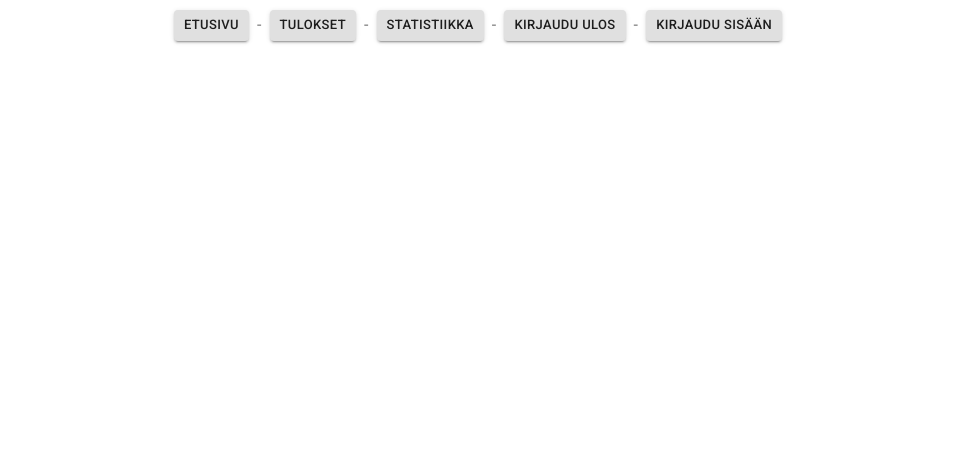
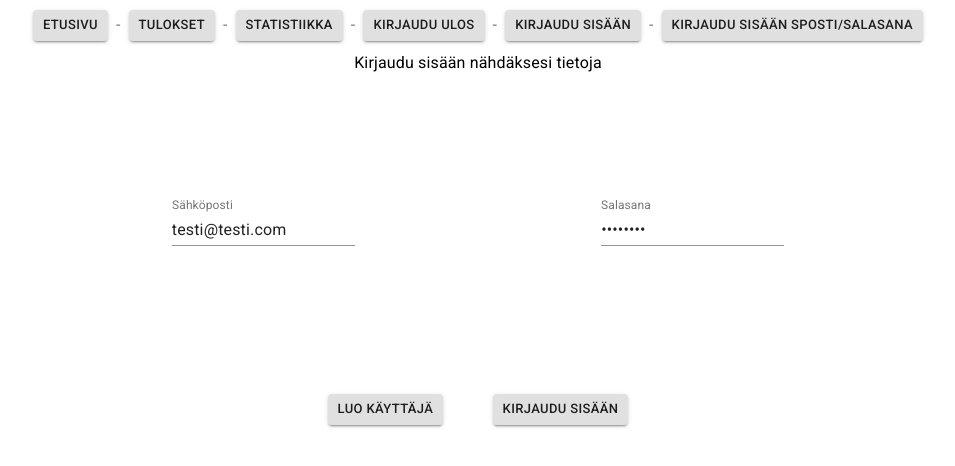
Before and after one commit to Rikkerikardo/vetoseuranta, a React (Create React App) app: page /kirjaudu in a window 1280 px wide. Shown: the top 466 px of the page, without its empty margins (162-1117 px from the left). Built offline with nearby package versions, Linux system fonts and the light colour scheme; no server answers; what react-fusioncharts would draw is missing.

Commit message:
login/create account with email

```diff
--- a/src/App.js
+++ b/src/App.js
@@ -14,20 +14,26 @@ import Button from "@material-ui/core/Button"
 import firebase from "firebase/app"
 import "firebase/database"
 import "firebase/auth"
+import LoginPage from "./components/authentication/login"
+import { Typography } from "@material-ui/core"
 
 const App = () => {
   const dispatch = useDispatch()
   const [tulokset, setTulokset] = useState([])
   const [pankki, setPankki] = useState([])
   const [user, setUser] = useState(null)
+  const [login, setLogin] = useState(false)
 
   useEffect(() => {
     if (process.env.NODE_ENV === "development") {
+      console.log("user", user)
+
       firebase.auth().onAuthStateChanged((loggeduser) => {
         if (loggeduser) {
-          console.log("logged in as ", loggeduser.displayName)
+          console.log("logged in as ", loggeduser.email)
           testiAlustus()
-          setUser(loggeduser)
+          setUser(loggeduser.email)
+          setLogin(true)
         } else {
           console.log("not logged in")
         }
@@ -50,6 +56,7 @@ const App = () => {
   }, [user])
 
   const testiAlustus = () => {
+    console.log("alustetaan")
     db.ref("131AFzDNKGGOL3VON6Bi474UIEUOfZuRdLmWuWCgjJF4/TestiDBTulokset").on(
       "value",
       (querySnapShot) => {
@@ -79,18 +86,14 @@ const App = () => {
       "value",
       (querySnapShot) => {
         const data = querySnapShot.val() ? querySnapShot.val() : {}
-        const aputaulukko = []
-        for (let index = 1; index < data.length; index++) {
-          const tiedot = {
-            Kassa: data[index].Kassa,
-            Riku: data[index].Riku,
-            Panu: data[index].Panu,
-            Valtteri: data[index].Valtteri,
-            Mikko: data[index].Mikko,
-          }
-          aputaulukko.push(tiedot)
+        const tiedot = {
+          Kassa: data[1].Kassa,
+          Pelaaja1: data[1].pelaaja1,
+          Pelaaja2: data[1].pelaaja2,
+          Pelaaja3: data[1].pelaaja3,
+          Pelaaja4: data[1].pelaaja4,
         }
-        setPankki(aputaulukko)
+        setPankki(tiedot)
       }
     )
   }
@@ -146,6 +149,7 @@ const App = () => {
         setTulokset([])
         setPankki([])
         setUser(null)
+        setLogin(false)
       })
   }
 
@@ -153,6 +157,7 @@ const App = () => {
     const provider = new firebase.auth.GoogleAuthProvider()
     provider.addScope("https://www.googleapis.com/auth/contacts.readonly")
     firebase.auth().signInWithRedirect(provider)
+    setLogin(true)
   }
 
   return (
@@ -192,7 +197,17 @@ const App = () => {
         >
           Kirjaudu sisään
         </Button>
+        <Link style={{ textDecoration: "none" }} to="/kirjaudu">
+          <Button variant="contained" size="small">
+            Kirjaudu sisään sposti/salasana
+          </Button>
+        </Link>
       </Breadcrumbs>
+      {login ? (
+        <Typography align="center">Kirjauduttu sisään käyttäjällä {user}</Typography>
+      ) : (
+        <Typography align="center">Kirjaudu sisään nähdäksesi tietoja</Typography>
+      )}
 
       <Switch>
         <React.Fragment>
@@ -201,6 +216,9 @@ const App = () => {
           </Route>
           <Route path="/statistiikka">
             <StatisticsPage />
+          </Route>
+          <Route path="/kirjaudu">
+            <LoginPage />
           </Route>
           <Route exact path="/">
             <HomePage />
--- /dev/null
+++ b/src/components/authentication/login.js
@@ -0,0 +1,91 @@
+/* eslint-disable linebreak-style */
+import React from "react"
+import { useSelector } from "react-redux"
+import Container from "@material-ui/core/Container"
+import { Button, TextField } from "@material-ui/core"
+import firebase from "firebase/app"
+import "firebase/database"
+import "firebase/auth"
+
+const LoginPage = () => {
+  const user = useSelector((state) => state.user)
+
+  const createUser = () => {
+    const username = document.getElementById("username").value
+    const password = document.getElementById("password").value
+
+    firebase
+      .auth()
+      .createUserWithEmailAndPassword(username, password)
+      .then((userCredential) => {
+        const user = userCredential.user
+        console.log(user)
+      })
+  }
+
+  const logIn = () => {
+    const username = document.getElementById("username").value
+    const password = document.getElementById("password").value
+
+    firebase
+      .auth()
+      .signInWithEmailAndPassword(username, password)
+      .then((userCredential) => {
+        const user = userCredential.user
+        console.log(user)
+      })
+  }
+
+  if (user == null) {
+    return (
+      <Container maxWidth="lg" align="center">
+        <form noValidate autoComplete="off">
+          <TextField
+            id="username"
+            label="Sähköposti"
+            defaultValue="testi@testi.com"
+            style={{
+              margin: "10%",
+            }}
+          />
+          <TextField
+            id="password"
+            label="Salasana"
+            type="password"
+            defaultValue="testaaja"
+            style={{
+              margin: "10%",
+            }}
+          />
+        </form>
+        <Button
+          variant="contained"
+          size="small"
+          onClick={() => {
+            createUser()
+          }}
+          style={{
+            margin: "2%",
+          }}
+        >
+          Luo käyttäjä
+        </Button>
+        <Button
+          variant="contained"
+          size="small"
+          onClick={() => {
+            logIn()
+          }}
+          style={{
+            margin: "2%",
+          }}
+        >
+          Kirjaudu sisään
+        </Button>
+      </Container>
+    )
+  } else {
+    return <Container> </Container>
+  }
+}
+export default LoginPage
--- a/src/components/home/homepage.js
+++ b/src/components/home/homepage.js
@@ -10,7 +10,7 @@ const HomePage = () => {
   const user = useSelector((state) => state.user)
 
   if (user == null) {
-    return <Container align="center">Kirjaudu sisään nähdäksesi tietoja</Container>
+    return <Container> </Container>
   } else {
     if (!matches) return <CircularProgress />
 
--- a/src/components/home/kassa.js
+++ b/src/components/home/kassa.js
@@ -2,14 +2,14 @@ import React from "react"
 import Card from "@material-ui/core/Card"
 import CardContent from "@material-ui/core/CardContent"
 import Typography from "@material-ui/core/Typography"
-import {useSelector} from "react-redux"
+import { useSelector } from "react-redux"
 import List from "@material-ui/core/List"
 import ListItem from "@material-ui/core/ListItem"
 import ListItemText from "@material-ui/core/ListItemText"
 import Divider from "@material-ui/core/Divider"
 import Avatar from "@material-ui/core/Avatar"
 import CircularProgress from "@material-ui/core/CircularProgress"
-import {Paper} from "@material-ui/core"
+import { Paper } from "@material-ui/core"
 
 const Kassa = () => {
   const kassa = useSelector((state) => state.kassa)
@@ -25,7 +25,7 @@ const Kassa = () => {
     )
   }
 
-  const bank = Number(kassa[0].Kassa).toFixed(2)
+  const bank = Number(kassa.Kassa).toFixed(2)
 
   const pelaajienKassat = () => {
     return (
@@ -35,7 +35,7 @@ const Kassa = () => {
             style={{
               textAlign: "center",
             }}
-            primary={`Riku ${Number(kassa[0].Riku).toFixed(2)}€`}
+            primary={`Erkki Esimerkki ${Number(kassa.Pelaaja1).toFixed(2)}€`}
           />
         </ListItem>
         <Divider />
@@ -44,7 +44,7 @@ const Kassa = () => {
             style={{
               textAlign: "center",
             }}
-            primary={`Panu ${Number(kassa[0].Panu).toFixed(2)}€`}
+            primary={`Matti Meikäläinen ${Number(kassa.Pelaaja2).toFixed(2)}€`}
           />
         </ListItem>
         <ListItem button>
@@ -52,7 +52,7 @@ const Kassa = () => {
             style={{
               textAlign: "center",
             }}
-            primary={`Valtteri ${Number(kassa[0].Valtteri).toFixed(2)}€`}
+            primary={`Maija Meikäläinen ${Number(kassa.Pelaaja3).toFixed(2)}€`}
           />
         </ListItem>
         <Divider light />
@@ -61,7 +61,7 @@ const Kassa = () => {
             style={{
               textAlign: "center",
             }}
-            primary={`Mikko ${Number(kassa[0].Mikko).toFixed(2)}€`}
+            primary={`Mikko Mallikas ${Number(kassa.Pelaaja4).toFixed(2)}€`}
           />
         </ListItem>
       </List>
--- a/src/components/results/resultspage.js
+++ b/src/components/results/resultspage.js
@@ -9,7 +9,7 @@ const Results = () => {
   const user = useSelector((state) => state.user)
 
   if (user == null) {
-    return <Container align="center">Kirjaudu sisään nähdäksesi tietoja</Container>
+    return <Container> </Container>
   } else {
     if (!matches) return <CircularProgress />
     return (
--- a/src/components/statistics/statisticspage.js
+++ b/src/components/statistics/statisticspage.js
@@ -9,7 +9,7 @@ const StatisticsPage = () => {
   const matches = useSelector((state) => state.results.ottelut)
   const user = useSelector((state) => state.user)
   if (user == null) {
-    return <Container align="center">Kirjaudu sisään nähdäksesi tietoja</Container>
+    return <Container> </Container>
   } else {
     if (!matches) return <CircularProgress />
 
```
